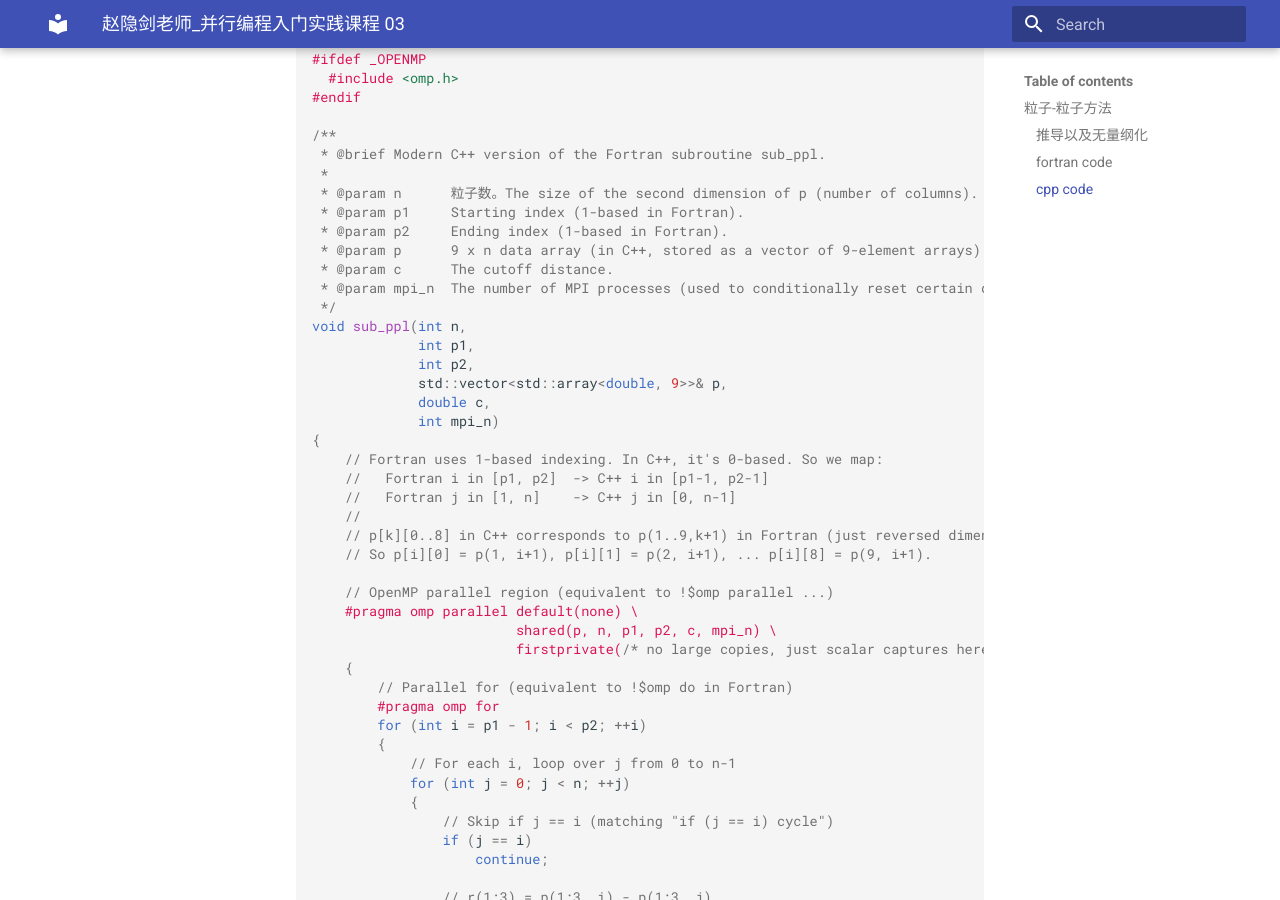
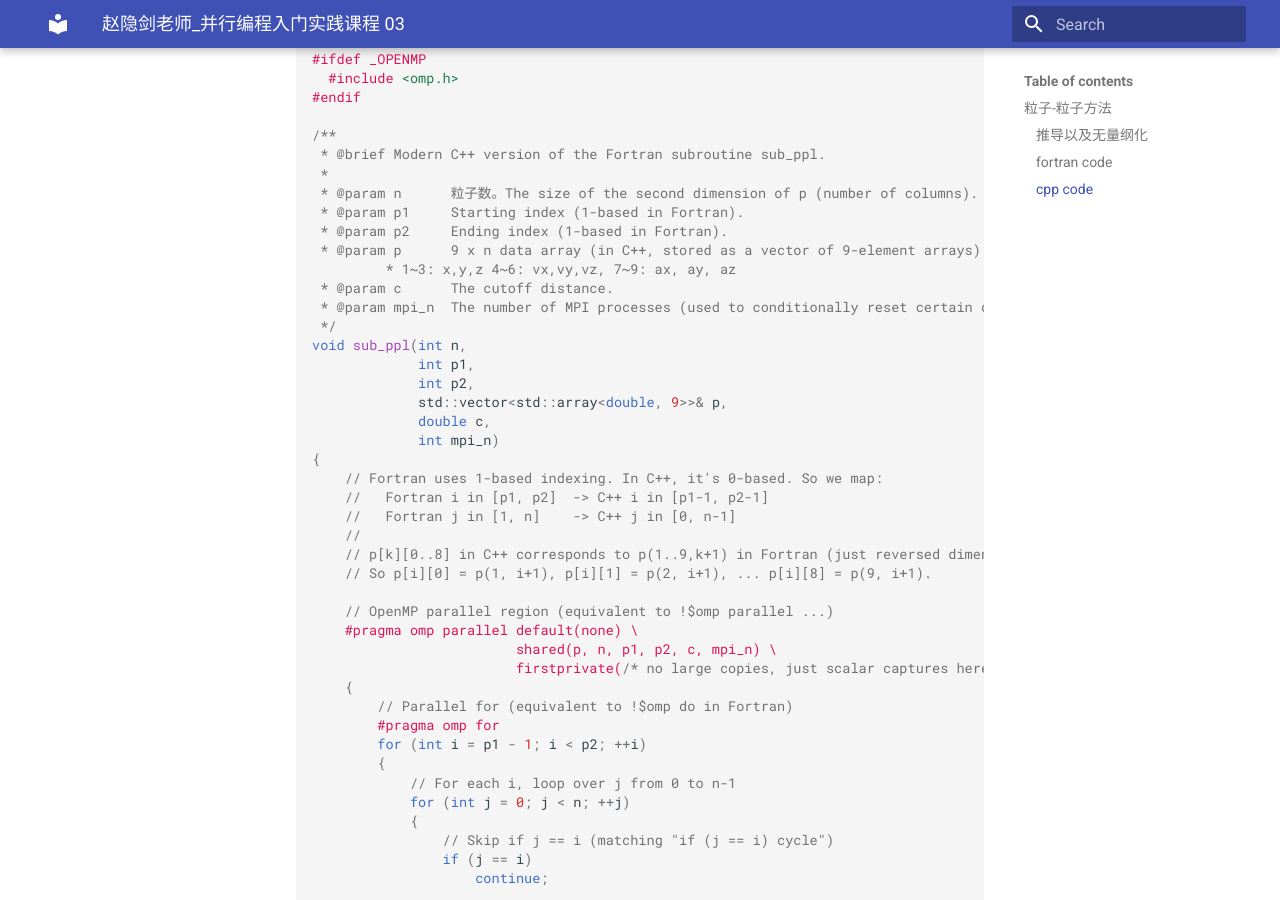
Before and after one commit to ymma98/technotes, an MkDocs documentation site: the page built from docs/FEM/赵隐剑老师_赵隐剑老师_并行编程入门实践课程03.md, in a window 1280 px wide and 900 px high, scrolled down 7966 px. Built offline with MkDocs 1.6.1 and Material for MkDocs 9.7.7, drawn with Linux system fonts in a browser that asks for light colours; part of the change alters nothing that is shown.

Commit message:
docs/FEM/赵隐剑老师_赵隐剑老师_并行编程入门实践课程03.md updated from https://stackedit.cn/

```diff
--- a/docs/FEM/赵隐剑老师_赵隐剑老师_并行编程入门实践课程03.md
+++ b/docs/FEM/赵隐剑老师_赵隐剑老师_并行编程入门实践课程03.md
@@ -404,6 +404,7 @@ end program main
  * @param p1     Starting index (1-based in Fortran).
  * @param p2     Ending index (1-based in Fortran).
  * @param p      9 x n data array (in C++, stored as a vector of 9-element arrays).
+		 * 1~3: x,y,z 4~6: vx,vy,vz, 7~9: ax, ay, az
  * @param c      The cutoff distance.
  * @param mpi_n  The number of MPI processes (used to conditionally reset certain data).
  */
@@ -668,7 +669,7 @@ int main(int argc, char* argv[])
 
 
 <!--stackedit_data:
-eyJoaXN0b3J5IjpbMTI1NTUyNzY2MCwtNjA4Njk1MTk3LDQ2Mz
-U4NDM2LDM1MjY2NjQ5OSwtNTY3NDUzNTE0LDU1MzQ0MTYzNiwt
-MTgwMjY2OTg5M119
+eyJoaXN0b3J5IjpbLTEyNjcwNjE1MjgsLTYwODY5NTE5Nyw0Nj
+M1ODQzNiwzNTI2NjY0OTksLTU2NzQ1MzUxNCw1NTM0NDE2MzYs
+LTE4MDI2Njk4OTNdfQ==
 -->
```
